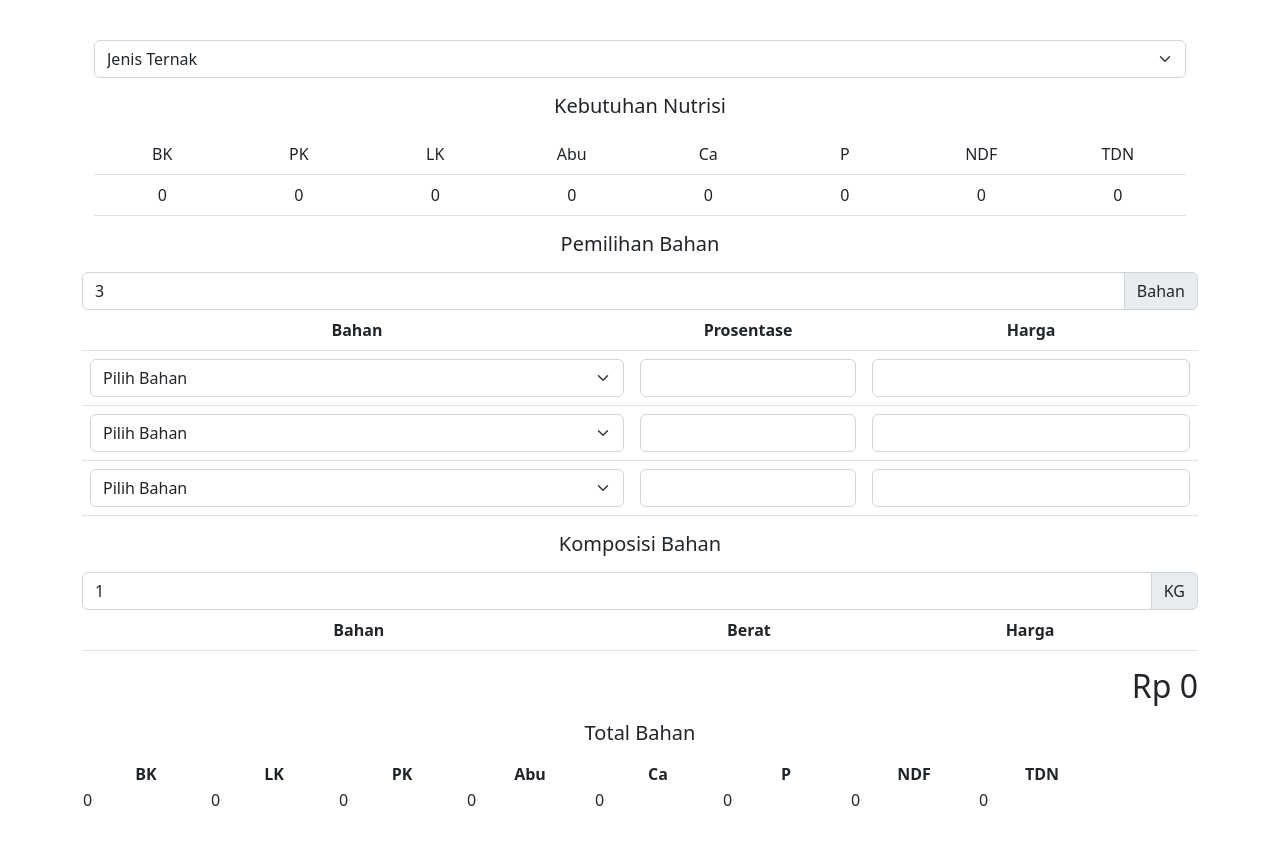
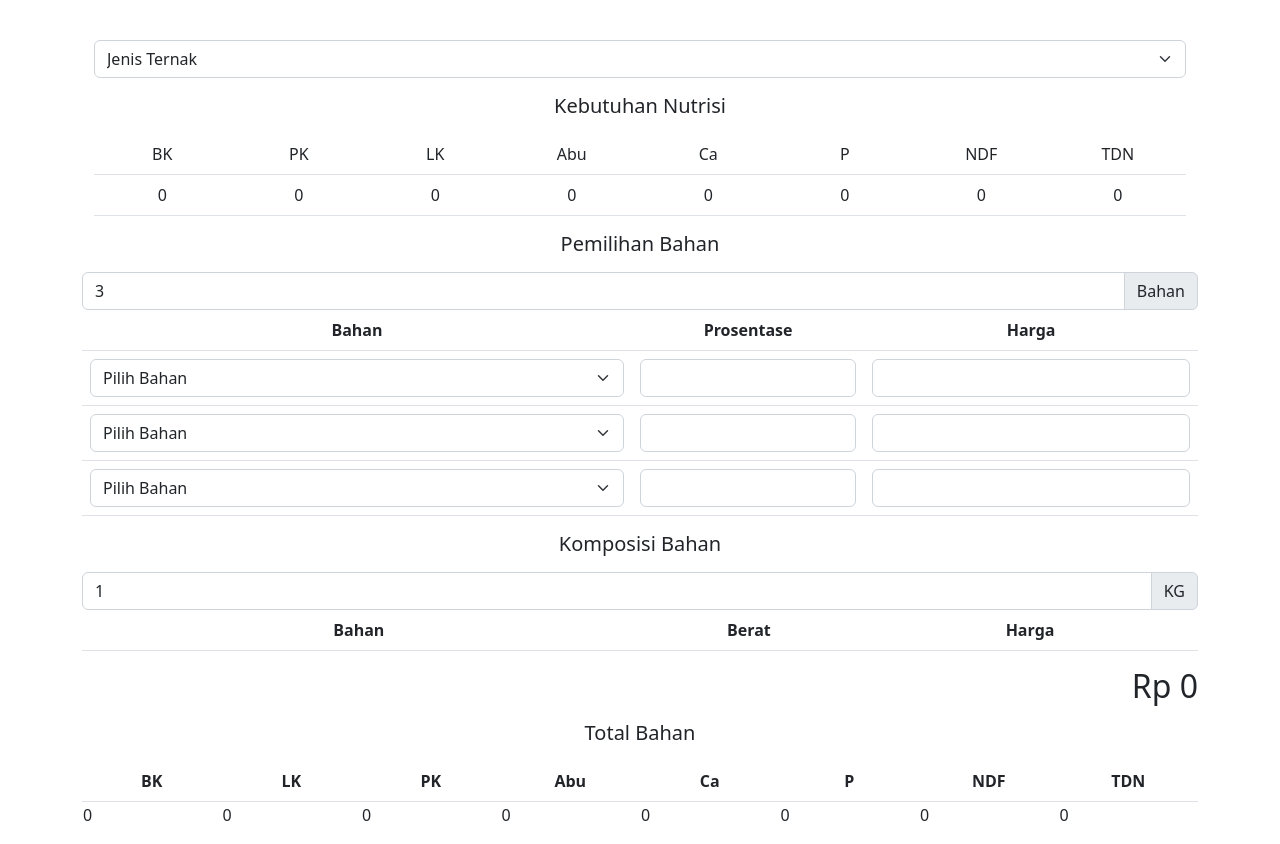
Before and after one commit to d-arsya/kalkulator-pakan, a React (Vite) app: page / in a window 1280 px wide. Before the commit the page ends 813 px from the top, so only its background shows below. Built offline with nearby package versions, Linux system fonts and the light colour scheme.

Commit message:
Update table class

```diff
--- a/src/components/KomposisiBahan.jsx
+++ b/src/components/KomposisiBahan.jsx
@@ -81,7 +81,7 @@ export default function KomposisiBahan({ bahanUse }) {
       </h2>
 
       <h5 className="my-3 text-center">Total Bahan</h5>
-      <table>
+      <table className="table">
         <thead>
           <tr className="text-center">
             <th style={{width:"10vw"}}>BK</th>
```
